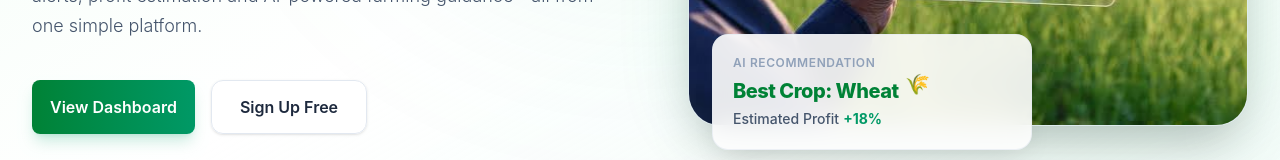
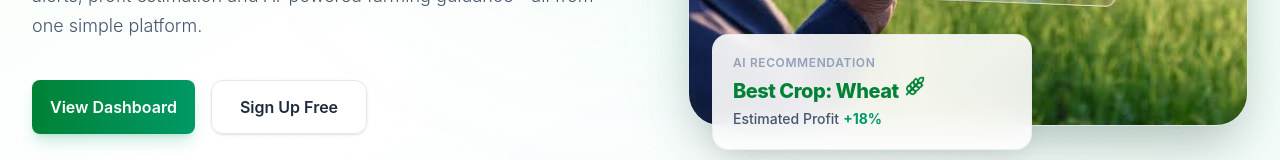
Before and after one commit to viv-techcode/CropSage, a React app in the folder frontend/: page / in a window 1280 px wide. Shown: the part 537-697 px from the top of the page. Built offline with nearby package versions, Linux system fonts and the light colour scheme; the HTML template or start-up script is replaced by a standard one.

Commit message:
added CROS

```diff
--- a/frontend/src/pages/Home.jsx
+++ b/frontend/src/pages/Home.jsx
@@ -3,6 +3,7 @@ import Card from "../components/Card";
 import Footer from "../components/Footer";
 import { Link } from "react-router-dom";
 import { useNavigate } from "react-router-dom";
+import { Wheat } from "lucide-react";
 
 function Home() {
   const navigate = useNavigate();
@@ -68,7 +69,7 @@ function Home() {
                 <div className="absolute -bottom-6 left-6 right-6 sm:right-auto sm:w-80 rounded-2xl bg-white/90 dark:bg-slate-900/90 backdrop-blur-md border border-slate-200/60 dark:border-slate-800/80 p-5 shadow-[0_15px_30px_-10px_rgba(0,0,0,0.1)] dark:shadow-black/50 transition-all duration-300 hover:-translate-y-1">
                   <p className="text-xs font-semibold uppercase tracking-wider text-slate-400 dark:text-slate-500">AI Recommendation</p>
                   <h3 className="mt-1.5 text-xl font-extrabold text-green-700 dark:text-emerald-400 tracking-tight flex items-center gap-1.5">
-                    Best Crop: Wheat <span className="animate-bounce duration-1000">🌾</span>
+                    Best Crop: Wheat <Wheat className="animate-bounce duration-1000 h-5 w-5 inline-block" />
                   </h3>
                   <p className="mt-1 text-sm font-medium text-slate-600 dark:text-slate-300 flex items-center gap-1">
                     Estimated Profit <span className="text-emerald-600 dark:text-emerald-400 font-bold">+18%</span>
```
Also changed, not shown: 1 other file (tests, documents, lock files or other folders).
